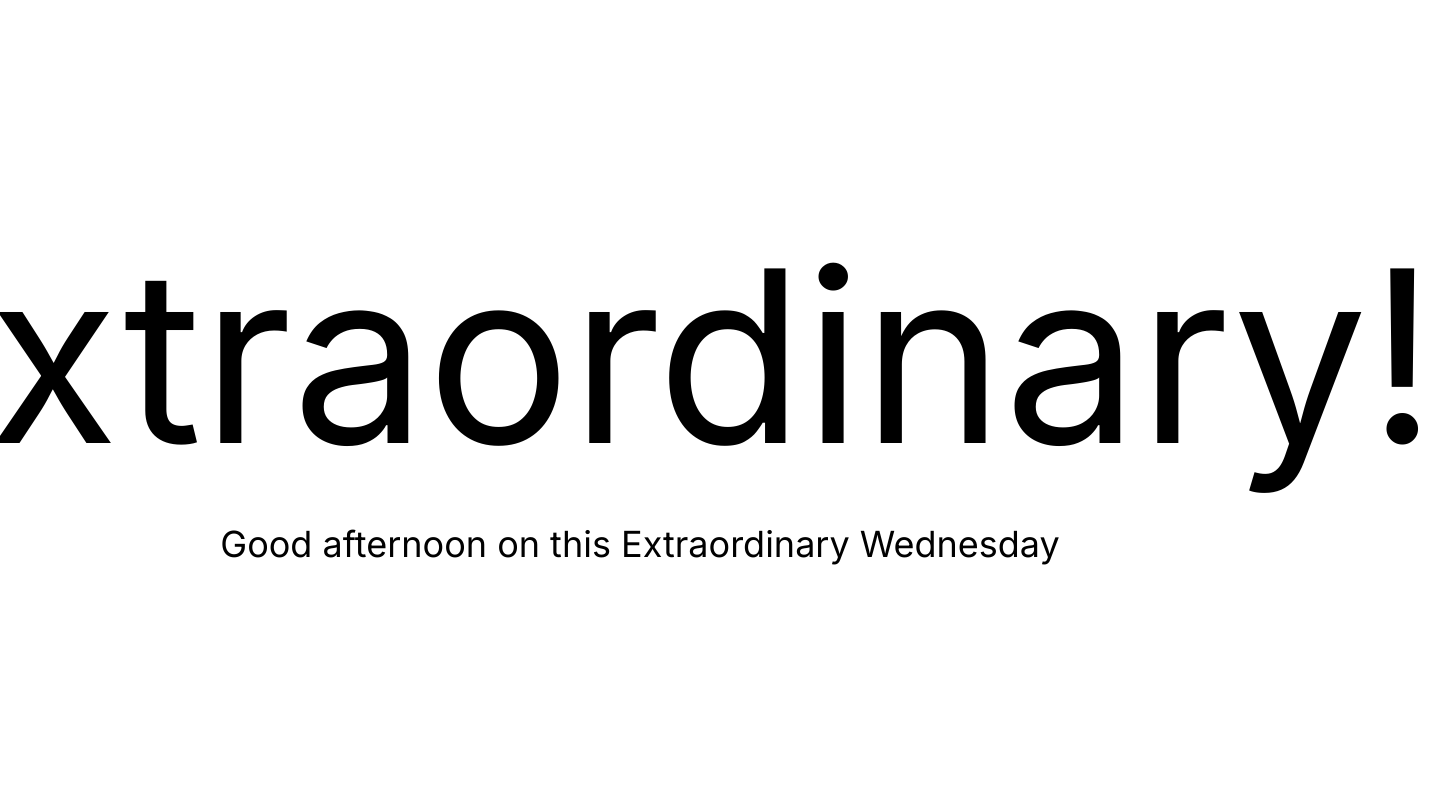
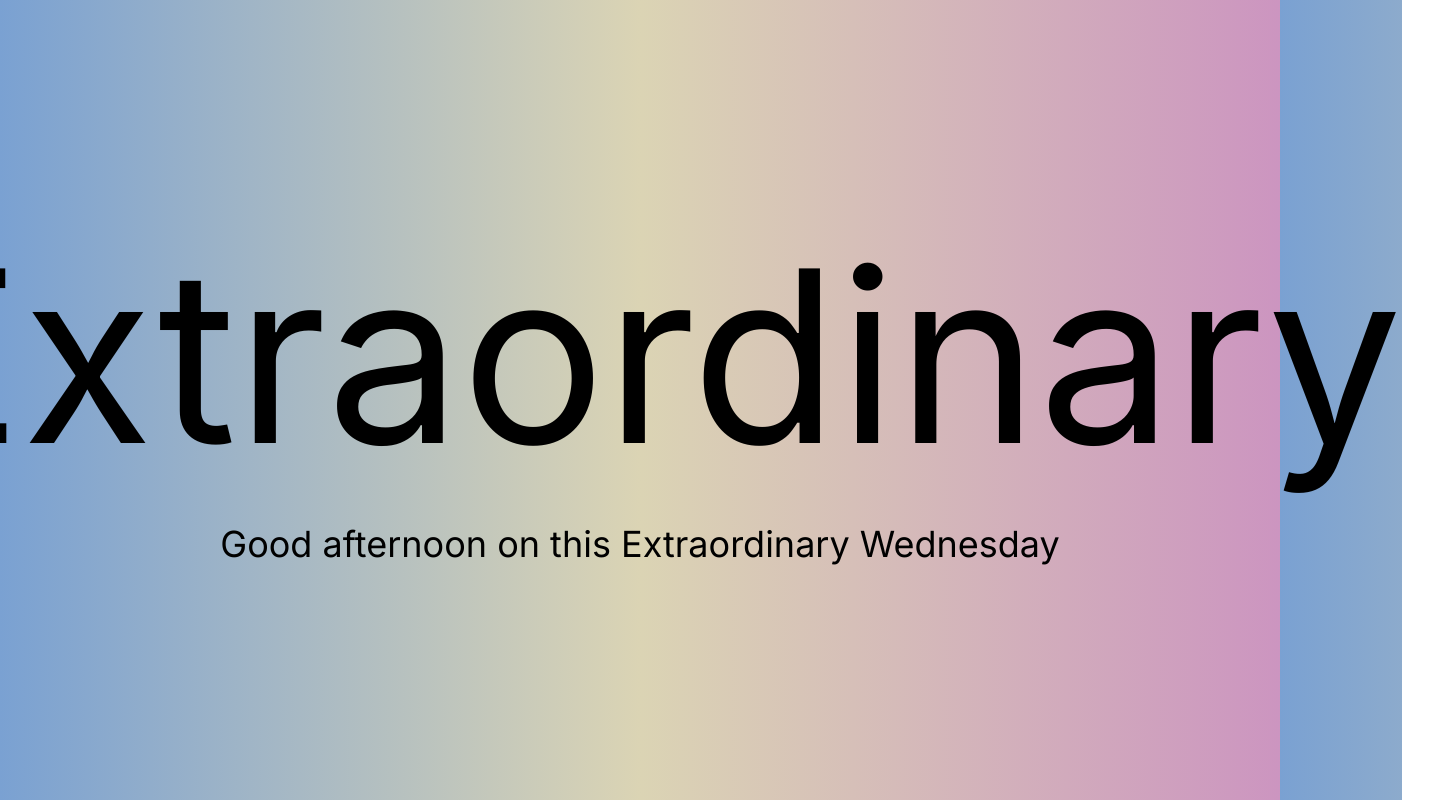
Before and after one commit to DanielHauge/daily-dose-of-positivity, a Next.js app: page / in a window 1280 px wide. Shown: the whole page, 1437 px wide, since content can reach past the window. Built offline with nearby package versions, Linux system fonts and the light colour scheme.

Commit message:
Added countdown and styling

```diff
--- a/app/countdown.tsx
+++ b/app/components/countdown.tsx
@@ -2,20 +2,21 @@
 import { useState } from 'react';
 
 function padLeft(text:string, padChar:string, size:number): string {
-    return (String(padChar).repeat(size) + text).substring( (size * -1), size) ;
+    return (String(padChar).repeat(size) + text).substr( (size * -1), size) ;
 }
 
 
 export default function Countdown() {
     const now = new Date()
-    const reveal = new Date(now.getFullYear(), now.getMonth(), now.getDate(), 18, 0, 0, 0)
+    const reveal = new Date(now.getFullYear(), now.getMonth(),  now.getHours() >= 9 ? now.getDate() + 1 : now.getDate() , 9, 0, 0, 0)
     const [time_left, set_time_left]=useState('')
     setInterval(()=>{
         const remaining = reveal.getTime() - new Date().getTime()
         const hours = padLeft(String(Math.floor(remaining / (1000 * 60 * 60))), '0', 2)
         const minutes = padLeft(String(Math.floor((remaining / (1000 * 60)) % 60)), '0', 2)
         const seconds = padLeft(String(Math.floor((remaining / 1000) % 60)), '0', 2)
-        set_time_left(hours + ":" + minutes + ":" + seconds)
+        const time_left = hours + ':' + minutes + ':' + seconds
+        set_time_left(time_left)
     }, 1000)
 
   return (
--- /dev/null
+++ b/app/components/word.tsx
@@ -0,0 +1,23 @@
+'use client';
+
+export default function Word() {
+
+    const positiveWords = ["Awesome", "Great", "Amazing", "Wonderful", "Fantastic", "Super", "Nice", "Good", "Excellent", "Perfect", "Incredible", "Brilliant", "Fabulous", "Terrific", "Outstanding", "Spectacular", "Splendid", "Superb", "Phenomenal", "Stupendous", "Astonishing", "Unbelievable", "Mind-blowing", "Unreal", "Breathtaking", "Impressive", "Remarkable", "Exceptional", "Extraordinary", "Stunning", "Marvellous", "Magnificent", "Bewitching", "Delightful", "Enchanting", "Captivating", "Charming", "Divine", "Gorgeous", "Heavenly", "Lovely", "Ravishing", "Sublime", "Exquisite", "Delicious", "Delectable", "Exquisite", "Astounding", "Miraculous"]
+    const days = ["Sunday", "Monday", "Tuesday", "Wednesday", "Thursday", "Friday", "Saturday"]
+    const day = days[new Date().getDay()];
+    const word = positiveWords[new Date().getDate() % positiveWords.length];
+    const hour = new Date().getHours();
+    const time_of_day = hour < 12 ? "morning" : hour < 18 ? "afternoon" : "evening";
+
+
+    return (
+        <div className='flex min-h-screen flex-col items-center justify-center p-24'>
+            <div>
+                <div className="text-5xl justify-center  relative flex place-items-center">
+                    <p className="huge pop-outin">{word}</p>
+                </div>
+            </div>
+            <p className="text-4xl lineUp">{word ? "Good " + time_of_day + " on this " + word + " " + day : ""}</p>
+        </div>
+    )
+}
--- a/app/globals.css
+++ b/app/globals.css
@@ -5,8 +5,67 @@
 
 
 
+/* Cool gradient background */
+body {
+  background: linear-gradient(to left, #cc95c0, #dbd4b4, #7aa1d2);
+}
+
 .huge {
   font-size: 15rem;
   /* Pad bottom */
   margin-bottom: 3rem;
 }
+
+
+
+.pop-outin {
+  animation: 2s anim-popoutin ease;
+}
+
+@keyframes anim-popoutin {
+  0% {
+    color: black;
+    transform: scale(0);
+    opacity: 0;
+    text-shadow: 0 0 0 rgba(0, 0, 0, 0);
+  }
+  25% {
+    color: rgb(240, 50, 50);
+    transform: scale(1.5);
+    opacity: 1;
+    text-shadow: 3px 10px 5px rgba(0, 0, 0, 0.5);
+  }
+  50% {
+    color: black;
+    transform: scale(1);
+    opacity: 1;
+    text-shadow: 1px 0 0 rgba(0, 0, 0, 0);
+  }
+  100% {
+    /* animate nothing to add pause at the end of animation */
+    transform: scale(1);
+    opacity: 1;
+    text-shadow: 1px 0 0 rgba(0, 0, 0, 0);
+  }
+}
+
+.lineUp {
+  animation: 6s anim-lineUp ease-out;
+}
+@keyframes anim-lineUp {
+  0% {
+    opacity: 0;
+    transform: translateY(80%);
+  }
+  20% {
+    opacity: 0;
+  }
+  50% {
+    opacity: 1;
+    transform: translateY(0%);
+  }
+  100% {
+    opacity: 1;
+    transform: translateY(0%);
+  }
+}
--- a/app/page.tsx
+++ b/app/page.tsx
@@ -1,17 +1,17 @@
 
 'use client';
 import { useState } from 'react';
-import Countdown from './countdown';
-import Word from './word';
+import Countdown from './components/countdown';
+import Word from './components/word';
 
 export default function Home() {
 
-  const [hour, set_hour] = useState(0)
+  const [hour, set_hour] = useState(new Date().getHours())
   setInterval(()=>{
-    set_hour(new Date().getHours())
+    if (hour != new Date().getHours()){
+      set_hour(new Date().getHours())
+    }
   },1000)
-
-
 
   return (
     <main>
--- a/app/word.tsx
+++ /dev/null
@@ -1,32 +0,0 @@
-'use client';
-import { useState } from 'react';
-
-export default function Word() {
-
-  const [word, set_word]=useState('')
-  const [time_of_day, set_time_of_day]=useState('')
-  const [day, set_day]=useState('')
-  const positiveWords = ["Awesome","Great","Amazing","Wonderful","Fantastic","Super","Nice","Good","Excellent","Perfect","Incredible","Brilliant","Fabulous","Terrific","Outstanding","Spectacular","Splendid","Superb","Phenomenal","Stupendous","Astonishing","Unbelievable","Mind-blowing","Unreal","Breathtaking","Impressive","Remarkable","Exceptional","Extraordinary","Stunning","Marvellous","Magnificent","Bewitching","Delightful","Enchanting","Captivating","Charming","Divine","Gorgeous","Heavenly","Lovely","Ravishing","Sublime","Exquisite","Delicious","Delectable","Exquisite","Astounding","Miraculous"]
-  const days = ["Sunday","Monday","Tuesday","Wednesday","Thursday","Friday","Saturday"]
-  setInterval(()=>{
-    const day = days[new Date().getDay()];
-    set_day(day)
-    const word = positiveWords[new Date().getDate()%positiveWords.length];
-    set_word(word)
-    const hour = new Date().getHours();
-    const time_of_day = hour < 12 ? "morning" : hour < 18 ? "afternoon" : "evening";
-    set_time_of_day(time_of_day)
-  }, 1000)
-
-  return (
-    <div className='flex min-h-screen flex-col items-center justify-center p-24'>
-        <div>
-          <div className="text-5xl justify-center  relative flex place-items-center">
-            <p className="huge">{word}!</p>
-          </div>
-        </div>
-        <p className="text-4xl">{ word ? "Good "+time_of_day+" on this "+ word + " " +day : ""}</p>
-
-    </div>
-  )
-}
```
